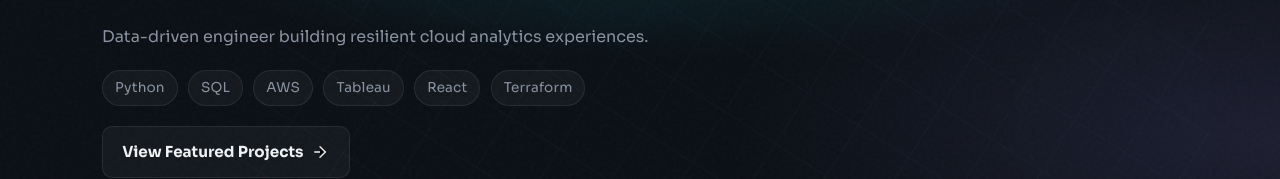
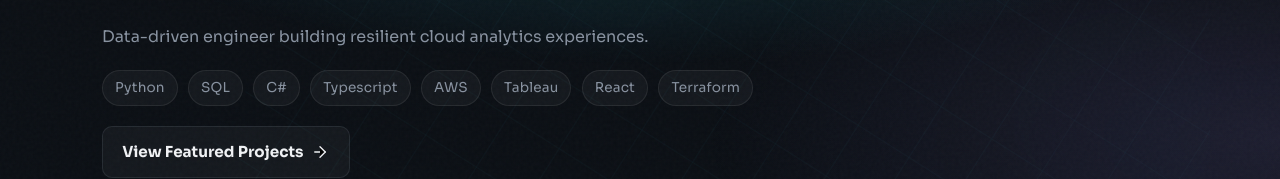
Before and after one commit to Kavya-Mehta/Portfolio-Website, a React (Vite) app: page / in a window 1280 px wide. Shown: the part 142-321 px from the top of the page. Built offline with nearby package versions, Linux system fonts and the light colour scheme.

Commit message:
Updated details

```diff
--- a/src/components/Hero.jsx
+++ b/src/components/Hero.jsx
@@ -1,7 +1,16 @@
 import { config } from "../config";
 import { useInView } from "../hooks/useInView";
 
-const techChips = ["Python", "SQL", "AWS", "Tableau", "React", "Terraform"];
+const techChips = [
+  "Python",
+  "SQL",
+  "C#",
+  "Typescript",
+  "AWS",
+  "Tableau",
+  "React",
+  "Terraform",
+];
 
 const socials = [
   {
```
